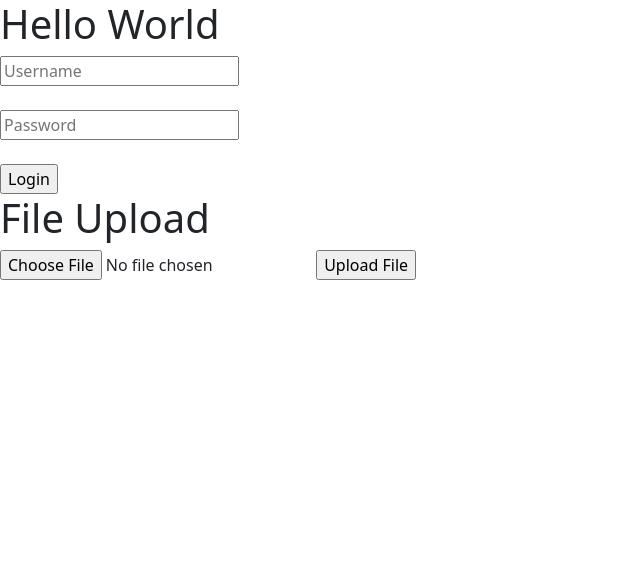
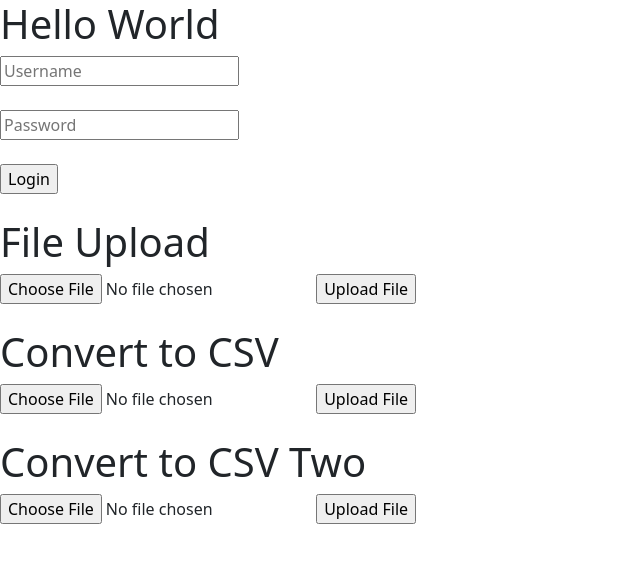
Before and after one commit to RondaKuraI/flask_project, a Flask app: page / in a window 1280 px wide. Shown: the top 563 px of the page, without its empty margins (0-640 px from the left). Run offline with Flask 3, Linux system fonts and the light colour scheme; some libraries are stand-ins or nearby versions; some web fonts are replaced.

Commit message:
added files upload

```diff
--- a/firstapp/app.py
+++ b/firstapp/app.py
@@ -1,5 +1,7 @@
+import os
+import uuid
 import pandas as pd
-from flask import Flask, render_template, request
+from flask import Flask, render_template, request, Response, send_from_directory
 
 app = Flask(__name__, template_folder='templates')
 
@@ -26,19 +28,76 @@ def file_upload():
                 df = pd.read_excel(file)
                 return df.to_html()
 
+@app.route('/convert_csv', methods=['POST'])
+def convert_csv():
+        file = request.files['file']
+
+        df = pd.read_excel(file)
+
+        response = Response(
+                df.to_csv(),
+                mimetype='text/csv',
+                headers={
+                        'Content-Disposition': 'attachment; filename=result.csv'
+                }
+        )
+
+        return response
+
+@app.route('/convert_csv_two', methods=['POST'])
+def convert_csv_two():
+        file = request.files['file']
+
+        df = pd.read_excel(file)
+
+        if not os.path.exists('downloads'):
+                os.makedirs('downloads')
+
+        filename = f'{uuid.uuid4()}.csv'
+        df.to_csv(os.path.join('downloads', filename))
+
+        return render_template('download.html', filename=filename)
+
+@app.route('/download/<filename>')
+def download(filename):
+        return send_from_directory('downloads', filename, download_name='result.csv')
+
+
+
+
+
+
+
+
+
+
+
+
+
+
 
 @app.route('/other')
 def other():
         some_text = 'Hello Worldfowinewofwe'
         return render_template('other.html', some_text=some_text)
 
-@app.template_filter('reverse_string')
-def reverse_string(s):
-        return s[::-1]
 
-@app.template_filter('repeat')
-def repeat(s, times=2):
-        return s * times
+
+
+
+
+
+
+
+
+
+# @app.template_filter('reverse_string')
+# def reverse_string(s):
+#         return s[::-1]
+
+# @app.template_filter('repeat')
+# def repeat(s, times=2):
+#         return s * times
 
 # @app.route('/hello', methods=['GET', 'POST'])
 # def hello():
--- a/firstapp/templates/index.html
+++ b/firstapp/templates/index.html
@@ -9,11 +9,23 @@
                 <input type="password" name="password" placeholder="Password"><br><br>
                 <input type="submit" value="Login">
         </form>
-
+        <br>
         <h1>File Upload</h1>
         <form method="POST" action="{{ url_for('file_upload') }}" enctype="multipart/form-data">
                <input type="file" name="file" accept="application/vnd.openxmlformats-officedocument.spreadsheetml.sheet, application/vnd.ms-excel, text/plain" required="required">
                <input type="submit" value="Upload File">
         </form>
+        <br>
+        <h1>Convert to CSV</h1>
+        <form method="POST" action="{{ url_for('convert_csv') }}" enctype="multipart/form-data">
+               <input type="file" name="file" accept="application/vnd.openxmlformats-officedocument.spreadsheetml.sheet, application/vnd.ms-excel" required="required">
+               <input type="submit" value="Upload File">
+        </form>
+        <br>
+        <h1>Convert to CSV Two</h1>
+        <form method="POST" action="{{ url_for('convert_csv_two') }}" enctype="multipart/form-data">
+               <input type="file" name="file" accept="application/vnd.openxmlformats-officedocument.spreadsheetml.sheet, application/vnd.ms-excel" required="required">
+               <input type="submit" value="Upload File">
+        </form>
 
 {% endblock %}
```
Also changed, not shown: firstapp/result.csv (added, +18 -0 lines), firstapp/templates/dowload.html (added, +9 -0 lines).
